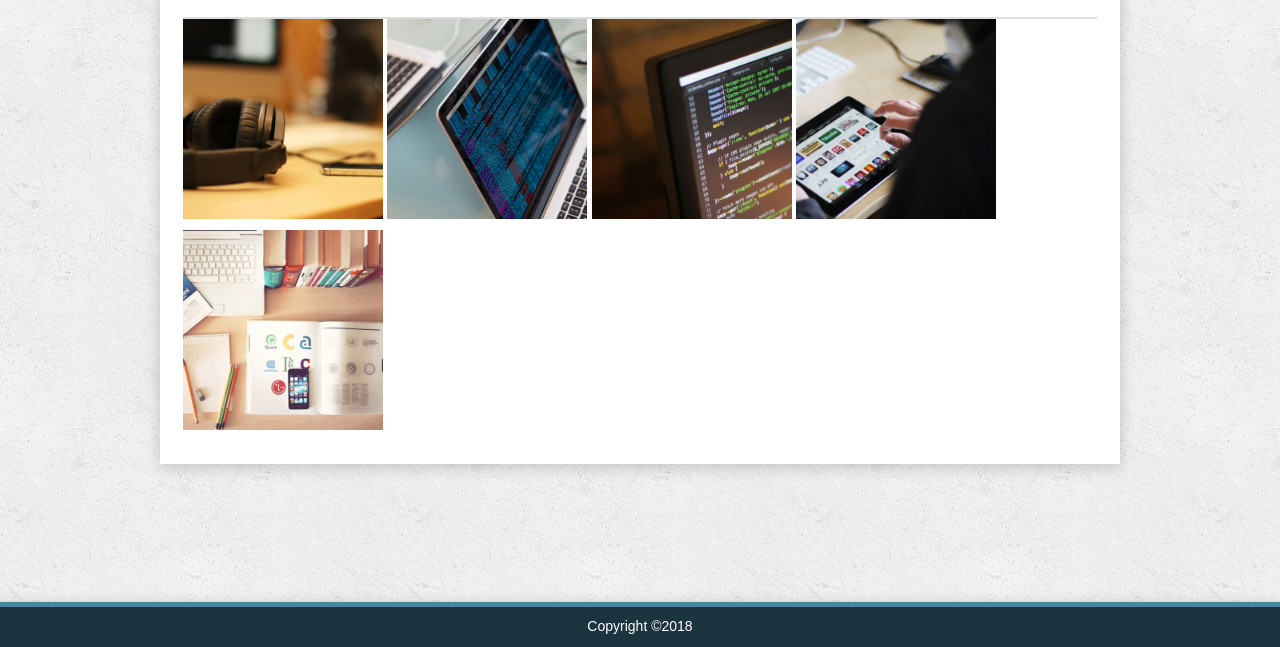
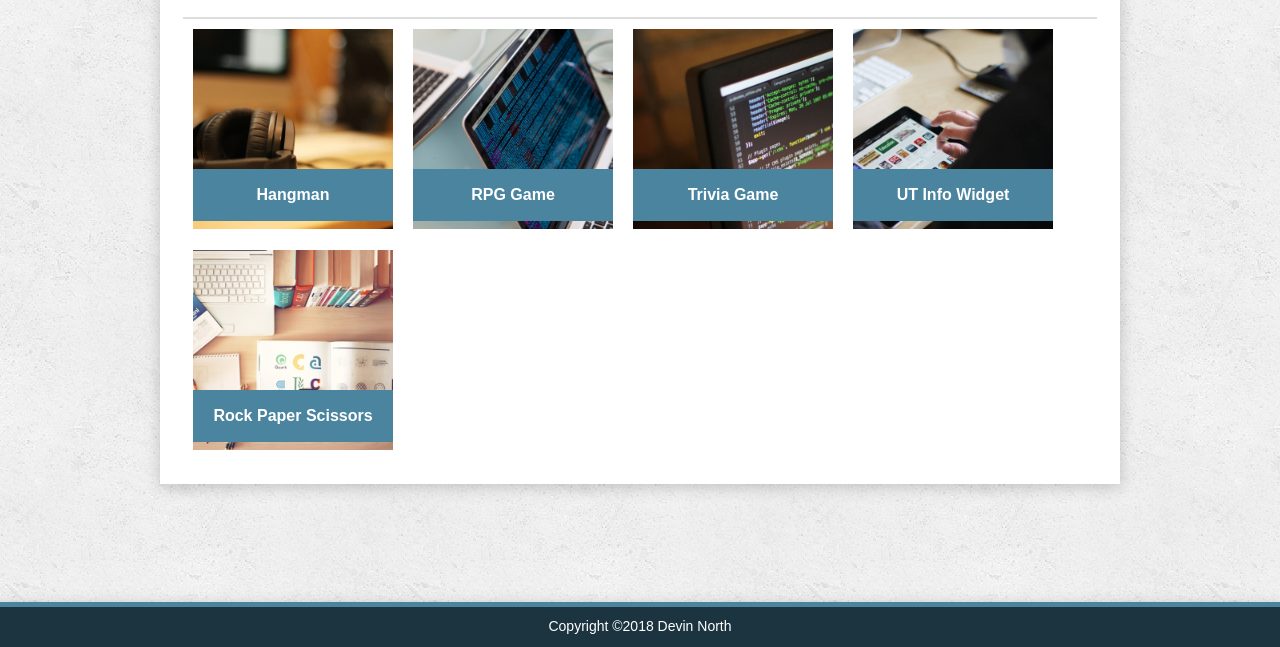
Before and after one commit to dvnnorth/Basic-Portfolio, a plain HTML site: page portfolio.html in a window 1280 px wide. Shown: the part 153-800 px from the top of the page. Drawn offline with Linux system fonts and the light colour scheme.

Commit message:
Finalized style, particularly for contact and portfolio pages, and finalized contact and portfolio html.

```diff
--- a/assets/css/style.css
+++ b/assets/css/style.css
@@ -8,11 +8,16 @@
     box-sizing: border-box;
 }
 
+html {
+    /* accounts for scrollbar shift by including scrollbar on every page */
+    overflow-y: scroll;
+}
+
 body {
     background-image: url('../images/concrete_seamless.png');
 }
 
-a, nav, div, section, p, footer{
+a, nav, section, p, footer{
     font-family: Arial, 'Helvetica Neue', Helvetica, sans-serif;
     color: #777;
     text-decoration: none;
@@ -58,6 +63,33 @@ textarea {
     border: 0px;
 }
 
+.portfolioItem {
+    margin: 10px 10px 0px 10px;
+    display: block;
+    position: relative;
+    overflow: auto;
+    float: left;
+    color: #fff;
+}
+
+.portfolioItem a {
+    color: white;
+}
+
+.portfolioItem a:hover {
+    color: #f2845c;
+}
+
+.portfolioLinkBox {
+    position: absolute;
+    width: 100%;
+    padding: 10px;
+    text-align: center;
+    font-size: 16px;
+    font-weight: bold;
+    background-color: #4a849f;
+    top: 140px;
+}
 
 #navBarTop li {
     display: inline;
--- a/portfolio.html
+++ b/portfolio.html
@@ -41,18 +41,59 @@
 
         <!-- Page content section -->
         <section id="pageContent">
-            <img src="assets/images/placeholder1.jpg" alt="placeholder1" width="200" />
-            <img src="assets/images/placeholder2.jpg" alt="placeholder1" width="200" />
-            <img src="assets/images/placeholder3.jpg" alt="placeholder1" width="200" />
-            <img src="assets/images/placeholder4.jpg" alt="placeholder1" width="200" />
-            <img src="assets/images/placeholder5.jpg" alt="placeholder1" width="200" />
+
+            <div class="portfolioItem">
+                <a href="#">
+                    <img src="assets/images/placeholder1.jpg" alt="placeholder1" width="200" />
+                    <div class="portfolioLinkBox">
+                        Hangman
+                    </div>
+                </a>
+            </div>
+
+            <div class="portfolioItem">
+                <a href="#">
+                    <img src="assets/images/placeholder2.jpg" alt="placeholder1" width="200" />
+                    <div class="portfolioLinkBox">
+                        RPG Game
+                    </div>
+                </a>
+            </div>
+
+            <div class="portfolioItem">
+                <a href="#">
+                    <img src="assets/images/placeholder3.jpg" alt="placeholder1" width="200" />
+                    <div class="portfolioLinkBox">
+                        Trivia Game
+                    </div>
+                </a>
+            </div>
+
+            <div class="portfolioItem">
+                <a href="#">
+                    <img src="assets/images/placeholder4.jpg" alt="placeholder1" width="200" />
+                    <div class="portfolioLinkBox">
+                        UT Info Widget
+                    </div>
+                </a>
+            </div>
+
+            <div class="portfolioItem">
+                <a href="#">
+                    <img src="assets/images/placeholder5.jpg" alt="placeholder1" width="200" />
+                    <div class="portfolioLinkBox">
+                        Rock Paper Scissors
+                    </div>
+                </a>
+            </div>
+
         </section>
 
     </section>
 
     <!-- Page Footer Bar -->
     <footer id="pageFooterBar">
-        Copyright &copy;2018
+        Copyright &copy;2018 Devin North
     </footer>
 
 </body>
```
Also changed, not shown: contact.html (+1 -1 lines).
